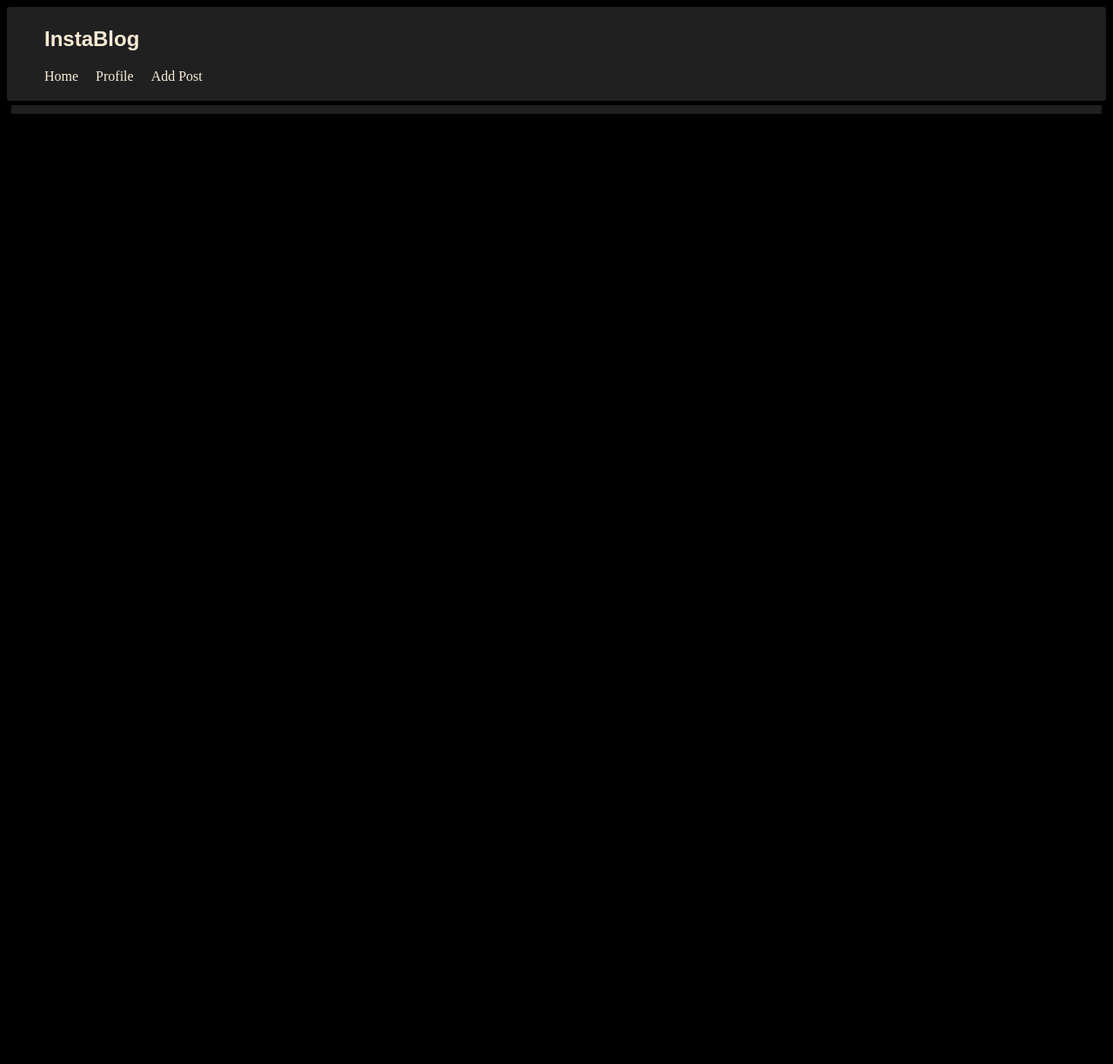
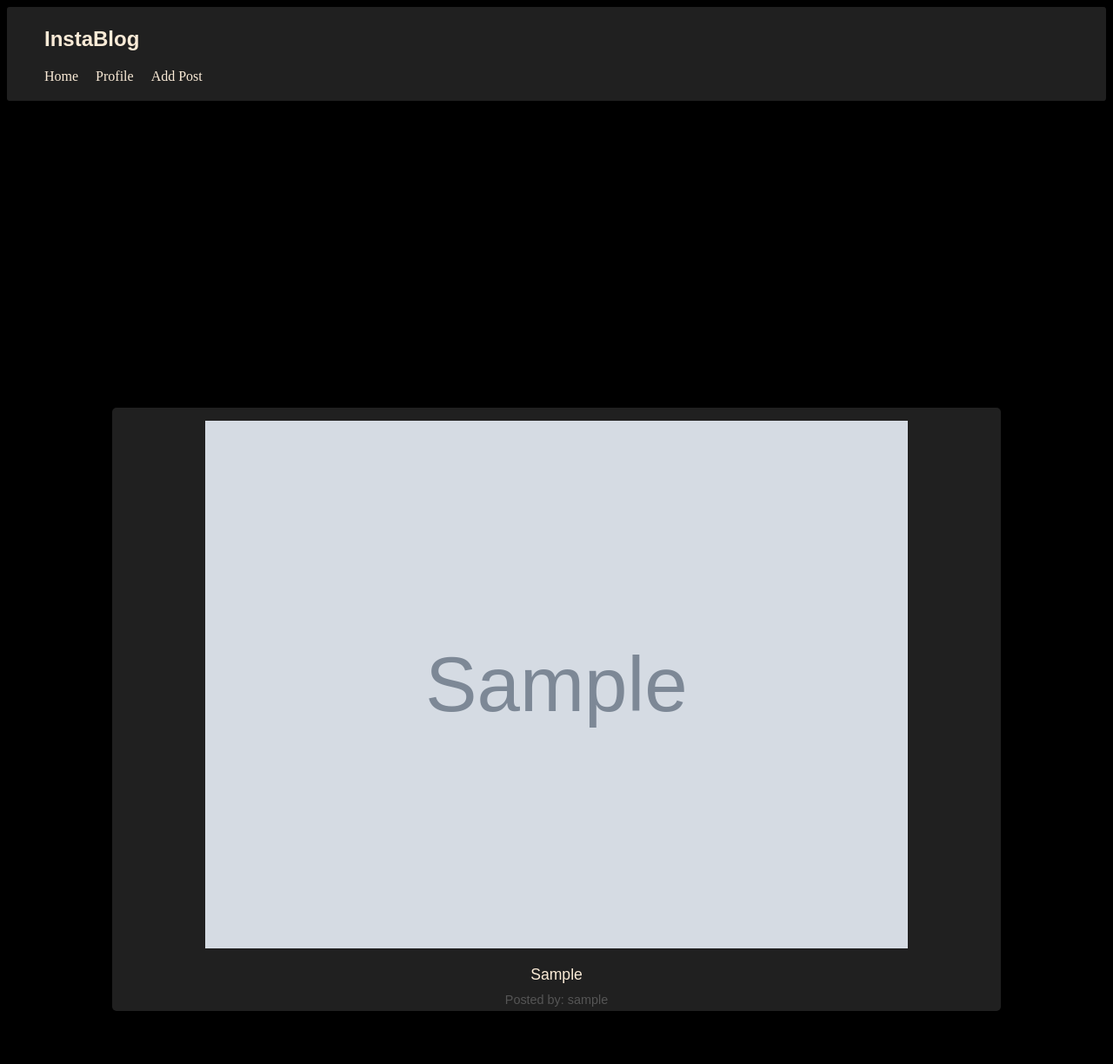
Before and after one commit to kaif006/Blog-Web-App, a Django app: page /blog/ in a window 1280 px wide. Shown: the whole page at 87% size. Before the commit the page ends 131 px from the top, so only its background shows below. Run offline with Django 5.2, Linux system fonts and the light colour scheme; tables that the repository leaves empty hold one stand-in row (values such as "Sample post"); grey boxes marked "Sample" are stand-in pictures.

Commit message:
Added Creating posts and Displaying posts

```diff
--- a/blog_project/blog/models.py
+++ b/blog_project/blog/models.py
@@ -2,35 +2,13 @@ from django.db import models
 from django.contrib.auth.models import User
 from django.utils import timezone
 
-class Category(models.Model):
-    name = models.CharField(max_length=100)
-
-    def __str__(self):
-        return self.name
-
-class Tag(models.Model):
-    name = models.CharField(max_length=100)
-
-    def __str__(self):
-        return self.name
-
 class Post(models.Model):
-    title = models.CharField(max_length=200)
-    content = models.TextField()
+    caption = models.TextField()
     author = models.ForeignKey(User, on_delete=models.CASCADE)
     created_date = models.DateTimeField(default=timezone.now)
-    published_date = models.DateTimeField(blank=True, null=True)
-    categories = models.ManyToManyField(Category)
-    tags = models.ManyToManyField(Tag)
-    featured_image = models.ImageField(upload_to='post_images/', blank=True, null=True)
+    image = models.ImageField(upload_to='post_images/', blank=True, null=True)
     slug = models.SlugField(unique=True, max_length=200)
     views = models.PositiveIntegerField(default=0)
-    is_published = models.BooleanField(default=False)
-
-    def publish(self):
-        self.published_date = timezone.now()
-        self.is_published = True
-        self.save()
 
     def __str__(self):
         return self.title
@@ -40,11 +18,6 @@ class Comment(models.Model):
     author = models.ForeignKey(User, on_delete=models.CASCADE)
     text = models.TextField()
     created_date = models.DateTimeField(default=timezone.now)
-    approved_comment = models.BooleanField(default=False)
-
-    def approve(self):
-        self.approved_comment = True
-        self.save()
 
     def __str__(self):
         return f"Comment by {self.author} on {self.post}"
--- a/blog_project/blog/static/blog/feedStyle.css
+++ b/blog_project/blog/static/blog/feedStyle.css
@@ -1,6 +1,17 @@
 body{
     background-color: black;
     color: antiquewhite;
+}
+
+main{
+    display: flex;
+    justify-content: center;
+    align-items: center;
+    height: 100vh;
+    margin: 0;
+    flex-direction: column;
+    font-family: Arial, sans-serif;
+    padding-top: 300px;
 }
 
 h1{
@@ -13,6 +24,8 @@ h1{
     background-color: rgb(32, 32, 32);
     padding: 3px;
     border-radius: 3px;
+    position: relative;
+    z-index: 100;
 }
 
 .Menu{
@@ -24,8 +37,8 @@ h1{
 }
 
 .Menu a {
-    text-decoration: none; /* Remove underline */
-    color: inherit;        /* Make links inherit text color */
+    text-decoration: none;
+    color: inherit;
 }
 
 .Menu a:hover{
@@ -33,9 +46,37 @@ h1{
 
 }
 
-.posts{
+.post{
     padding: 5px;
-    margin: 5px;
+    margin: 20px 0;
     gap:5px;
+    border-radius: 5px;
     background-color: rgb(32, 32, 32);
+    width: 80%;
+    height: auto;
+
 }
+
+.post img{
+    padding-top: 10px;
+    padding-bottom: 10px;
+    width: 80%;
+    height: auto;
+    align-items: center;
+    border-radius: 5px;
+    display: block;
+    margin: 0 auto;
+}
+
+.post p {
+    text-align: center;
+    font-size: 1.1em;
+    margin: 10px 0;
+}
+
+.post small {
+    display: block;
+    text-align: center;
+    font-size: 0.9em;
+    color: #555;
+}
--- a/blog_project/blog/templates/blog/feed.html
+++ b/blog_project/blog/templates/blog/feed.html
@@ -1,5 +1,13 @@
 {% extends "blog/layout.html" %}
 
 {% block content %}
-    <div class="posts"></div>
+{% for post in posts %}
+    <div class="post">
+        <img src="{{ post.image.url }}" alt="Post Image">
+        <p>{{ post.caption }}</p>
+        <small>Posted by: {{ post.author.username }}</small>
+    </div>
+{% empty %}
+<p>No posts to display.</p>
+{% endfor %}
 {% endblock %}
--- a/blog_project/blog/views.py
+++ b/blog_project/blog/views.py
@@ -1,11 +1,38 @@
-from django.shortcuts import render
+from django.shortcuts import render, redirect
+from django import forms
+from .models import Post
+from django.urls import reverse
+from django.contrib.auth.models import User
+from django.utils.crypto import get_random_string
 
 # Create your views here.
 
+## view for the feed
 def feed(request):
+    posts = Post.objects.all()
     return render(request, "blog/feed.html", {
-        "home": "home"
+        "home": "home",
+        "posts": posts
     })
 
+## form for creatinf post
+class PostForm(forms.ModelForm):
+    class Meta:
+        model = Post
+        fields = ["image", "caption"]
+
+## view for creating a post
 def add_post(request):
+    if request.method == "POST":
+        form = PostForm(request.POST, request.FILES)
+        if form.is_valid():
+            post = form.save(commit=False)
+            test_user = User.objects.get(username='testUser1')  # temperary for testing
+            post.author = test_user
+            slug = f"post-{get_random_string(5)}"
+            post.slug = slug
+            post.save()
+            return redirect(reverse("feed"))
+    else:
+        form = PostForm()
     return render(request, "blog/addPost.html")
--- a/blog_project/blog_project/settings.py
+++ b/blog_project/blog_project/settings.py
@@ -125,3 +125,6 @@ STATIC_URL = 'static/'
 # https://docs.djangoproject.com/en/5.1/ref/settings/#default-auto-field
 
 DEFAULT_AUTO_FIELD = 'django.db.models.BigAutoField'
+
+MEDIA_URL = '/media/'
+MEDIA_ROOT = BASE_DIR / 'media'
--- a/blog_project/blog_project/urls.py
+++ b/blog_project/blog_project/urls.py
@@ -16,8 +16,13 @@ Including another URLconf
 """
 from django.contrib import admin
 from django.urls import path, include
+from django.conf import settings
+from django.conf.urls.static import static
 
 urlpatterns = [
     path("admin/", admin.site.urls),
     path("blog/", include("blog.urls"))
 ]
+
+if settings.DEBUG:
+    urlpatterns += static(settings.MEDIA_URL, document_root=settings.MEDIA_ROOT)
```
Also changed, not shown: blog_project/blog/templates/blog/addPost.html (+9 -0 lines), blog_project/blog/migrations/0002_remove_post_tags_rename_content_post_caption_and_more.py (added), blog_project/blog/migrations/0003_remove_post_categories_remove_post_is_published_and_more.py (added), blog_project/blog/migrations/0004_remove_post_title.py (added), blog_project/media/post_images/wallpaperflare.com_wallpaper_2.jpg (added), blog_project/media/post_images/wallpaperflare_dhe2xhW.com_wallpaper_2.jpg (added), blog_project/media/post_images/willian-justen-de-vasconcellos-jUCQRQeRs3k-unsplash.jpg (added).
